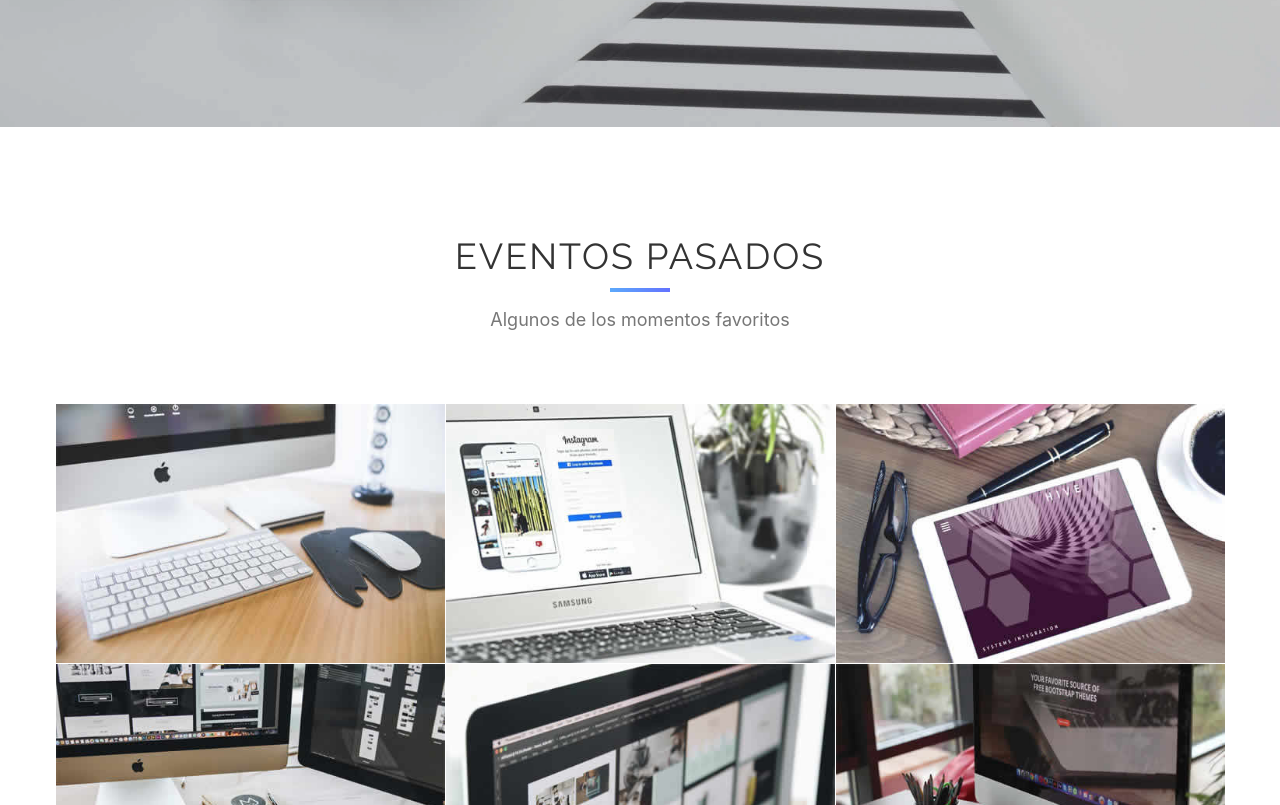
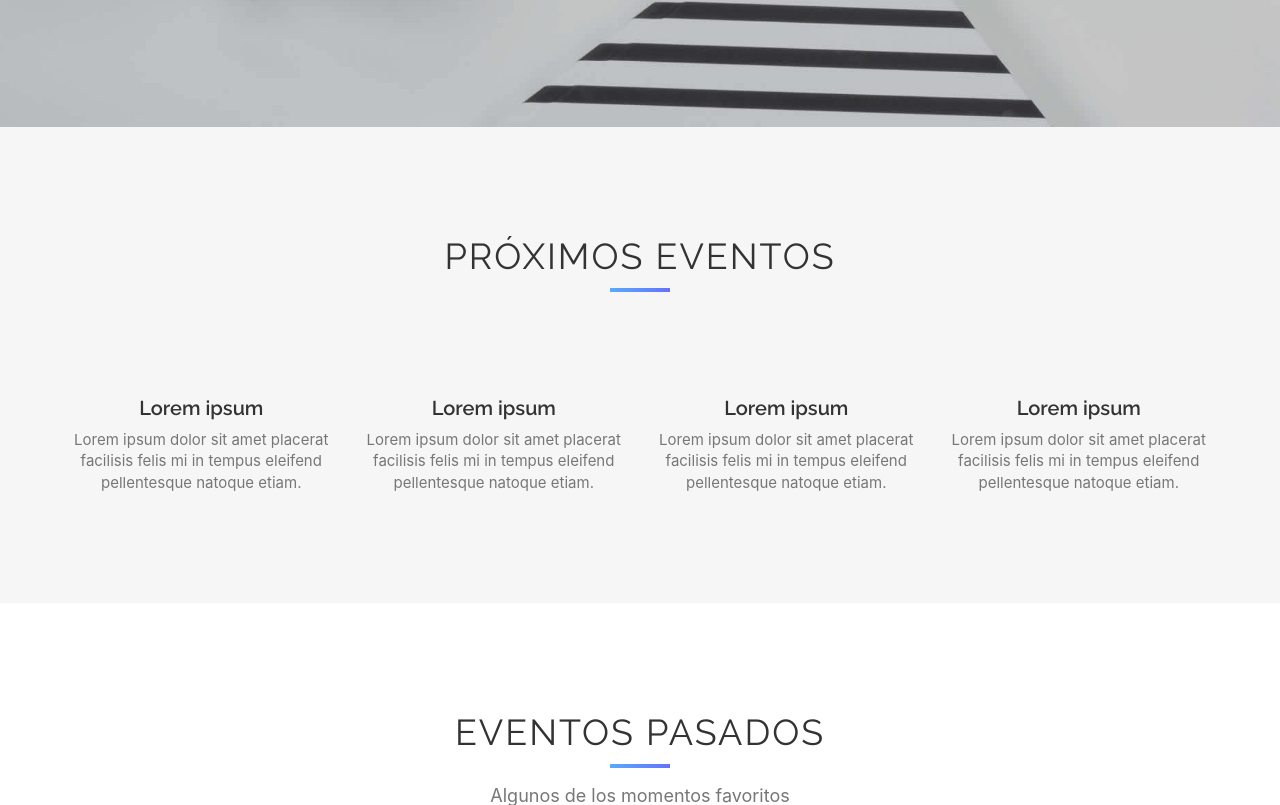
Before and after one commit to APIStear/FETEC-News, a React (Create React App) app in the folder client/: page / in a window 1280 px wide. Shown: the part 815-1620 px from the top of the page. Built offline with nearby package versions, Linux system fonts and the light colour scheme.

Commit message:
Makes new Home component with all Landing page components

```diff
--- a/client/src/App.js
+++ b/client/src/App.js
@@ -10,9 +10,7 @@ import EventView from './EventView';
 import EventNew from './EventNew';
 import AllEvents from './AllEvents';
 import Admin from './Admin';
-import Banner from "./banner";
-import Gallery from './gallery'
-import SpecialEvents from "./specialEvents";
+import Home from './Home';
 
 
 
@@ -33,38 +31,12 @@ function App() {
           <Route path='/new-event' component={EventNew}/>
           <Route path='/events' component={AllEvents}/>
           <Route path='/admin' render={(props) =>(<Admin {... props} loginHandler={setLoggedIn} />)}/>
+          <Route path='/*' component={Home} />
         </Switch>
       </Router>
-      <Banner
-        data={{ title: "Comité Electoral", paragraph: "Eventos Estudiantiles" }}
-      />
-      {/* <SpecialEvents data={dataSE} /> */}
-      <Gallery/>
       <PageFooter />
     </Theme>
   );
 }
-var dataSE = [
-  {
-    icon: "fa fa-comments-o",
-    title: "Lorem ipsum",
-    text: "Lorem ipsum dolor sit amet placerat facilisis felis mi in tempus eleifend pellentesque natoque etiam.",
-  },
-  {
-    icon: "fa fa-bullhorn",
-    title: "Lorem ipsum",
-    text: "Lorem ipsum dolor sit amet placerat facilisis felis mi in tempus eleifend pellentesque natoque etiam.",
-  },
-  {
-    icon: "fa fa-group",
-    title: "Lorem ipsum",
-    text: "Lorem ipsum dolor sit amet placerat facilisis felis mi in tempus eleifend pellentesque natoque etiam.",
-  },
-  {
-    icon: "fa fa-magic",
-    title: "Lorem ipsum",
-    text: "Lorem ipsum dolor sit amet placerat facilisis felis mi in tempus eleifend pellentesque natoque etiam.",
-  },
-];
 
 export default App;
--- /dev/null
+++ b/client/src/Home.js
@@ -0,0 +1,45 @@
+import { useEffect } from "react";
+import Banner from "./banner";
+import Gallery from './gallery'
+import SpecialEvents from "./specialEvents";
+
+const Home = () => {
+  var dataSE = [
+    {
+      icon: "fa fa-comments-o",
+      title: "Lorem ipsum",
+      text: "Lorem ipsum dolor sit amet placerat facilisis felis mi in tempus eleifend pellentesque natoque etiam.",
+    },
+    {
+      icon: "fa fa-bullhorn",
+      title: "Lorem ipsum",
+      text: "Lorem ipsum dolor sit amet placerat facilisis felis mi in tempus eleifend pellentesque natoque etiam.",
+    },
+    {
+      icon: "fa fa-group",
+      title: "Lorem ipsum",
+      text: "Lorem ipsum dolor sit amet placerat facilisis felis mi in tempus eleifend pellentesque natoque etiam.",
+    },
+    {
+      icon: "fa fa-magic",
+      title: "Lorem ipsum",
+      text: "Lorem ipsum dolor sit amet placerat facilisis felis mi in tempus eleifend pellentesque natoque etiam.",
+    },
+  ];
+
+  useEffect(() => {
+
+  }, [])
+
+  return (
+    <div>
+      <Banner
+          data={{ title: "Comité Electoral", paragraph: "Eventos Estudiantiles" }}
+      />
+      <SpecialEvents data={dataSE} />
+      <Gallery/>
+    </div>
+  )
+}
+
+export default Home;
```
